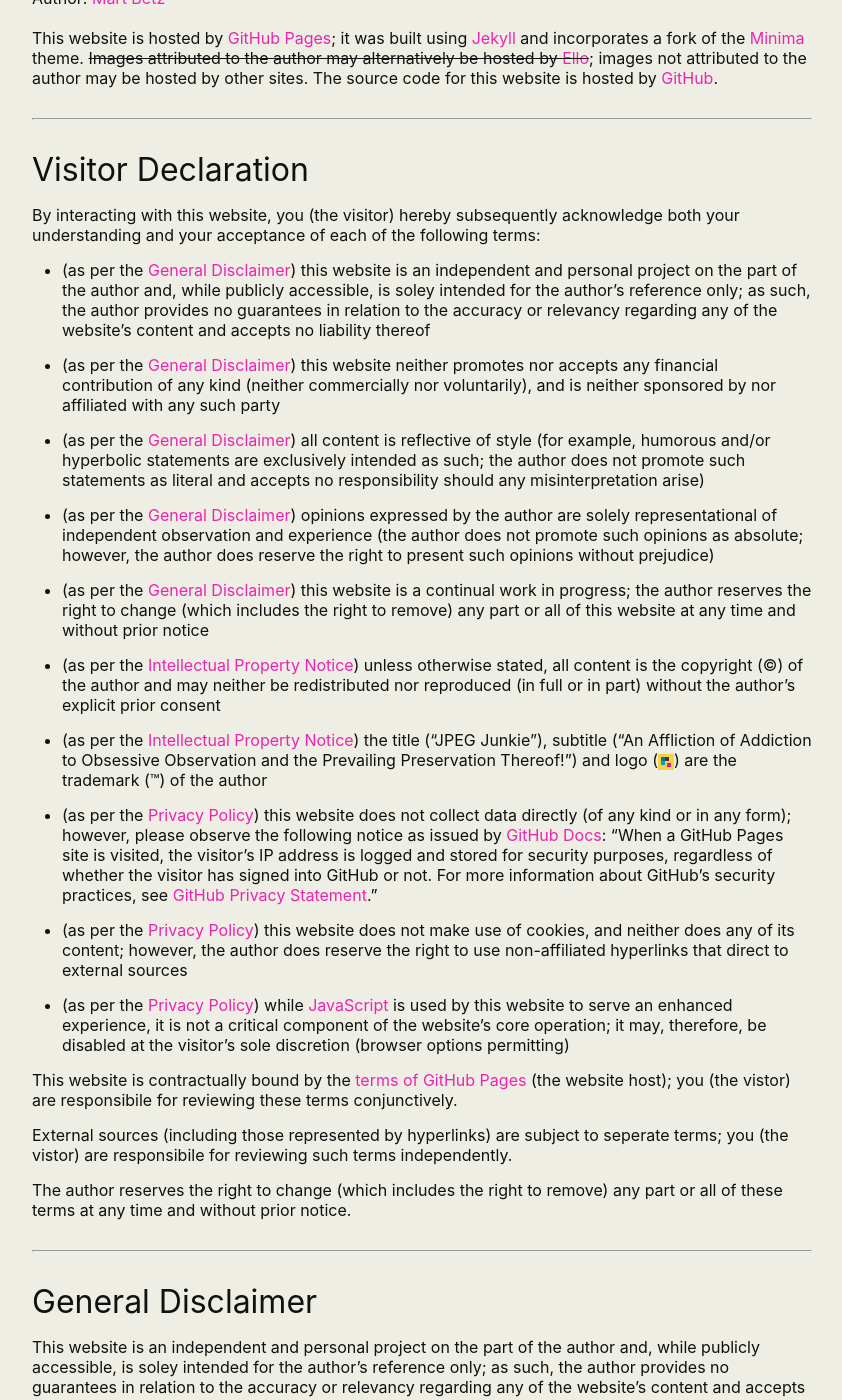
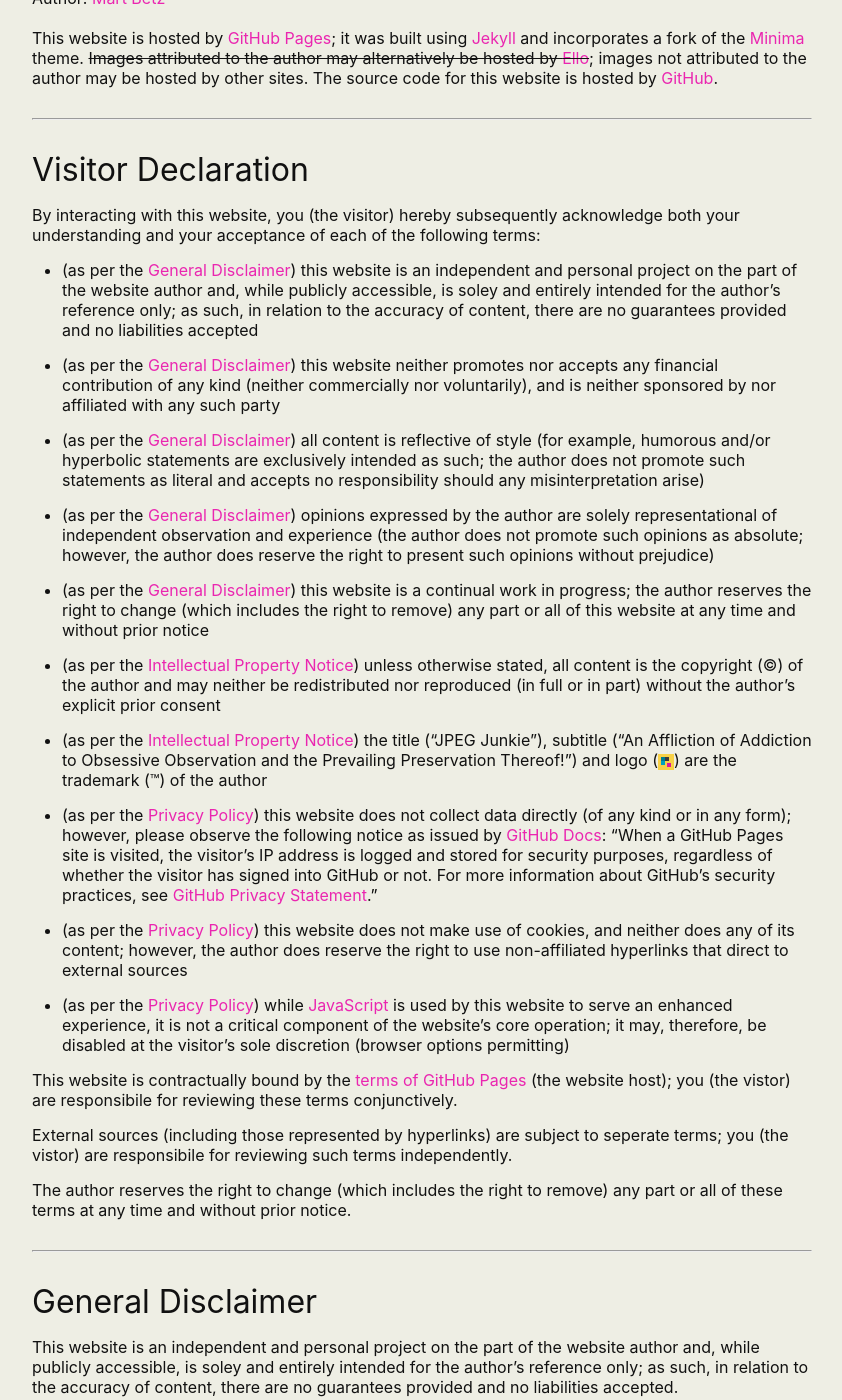
Before and after one commit to martbetz/martbetz.github.io, a Jekyll site: the page built from terms-and-conditions.md, in a window 1280 px wide and 1400 px high, scrolled down 218 px. Shown: the whole window, without its empty margins (218-1060 px from the left). Built offline with Jekyll 4.4.1, drawn with Linux system fonts in a browser that asks for light colours; some of the changed text lies outside the part shown.

Commit message:
Update terms-and-conditions.md

```diff
--- a/terms-and-conditions.md
+++ b/terms-and-conditions.md
@@ -36,7 +36,7 @@
 By interacting with this website, you (the visitor) hereby subsequently acknowledge both your understanding and your acceptance of each of the following terms:
 <ul>
 <li>
-(as per the <a href="#disclaimer">General Disclaimer</a>) this website is an independent and personal project on the part of the author and, while publicly accessible, is soley intended for the author’s reference only; as such, the author provides no guarantees in relation to the accuracy or relevancy regarding any of the website’s content and accepts no liability thereof
+(as per the <a href="#disclaimer">General Disclaimer</a>) this website is an independent and personal project on the part of the website author and, while publicly accessible, is soley and entirely intended for the author’s reference only; as such, in relation to the accuracy of content, there are no guarantees provided and no liabilities accepted
 
 </li>
 </ul>
@@ -117,7 +117,7 @@
       General Disclaimer
    </h2>
    <p>
-This website is an independent and personal project on the part of the author and, while publicly accessible, is soley intended for the author’s reference only; as such, the author provides no guarantees in relation to the accuracy or relevancy regarding any of the website’s content and accepts no liability thereof.
+This website is an independent and personal project on the part of the website author and, while publicly accessible, is soley and entirely intended for the author’s reference only; as such, in relation to the accuracy of content, there are no guarantees provided and no liabilities accepted.
 
 <br>
 <br>
```
